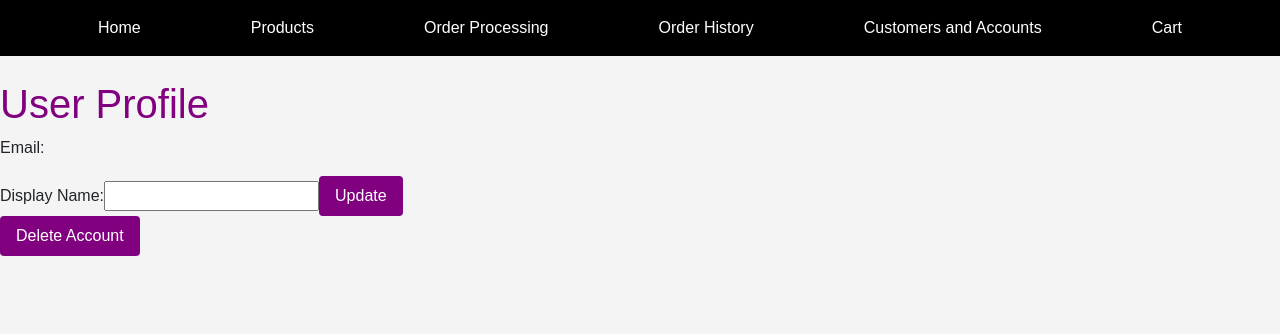
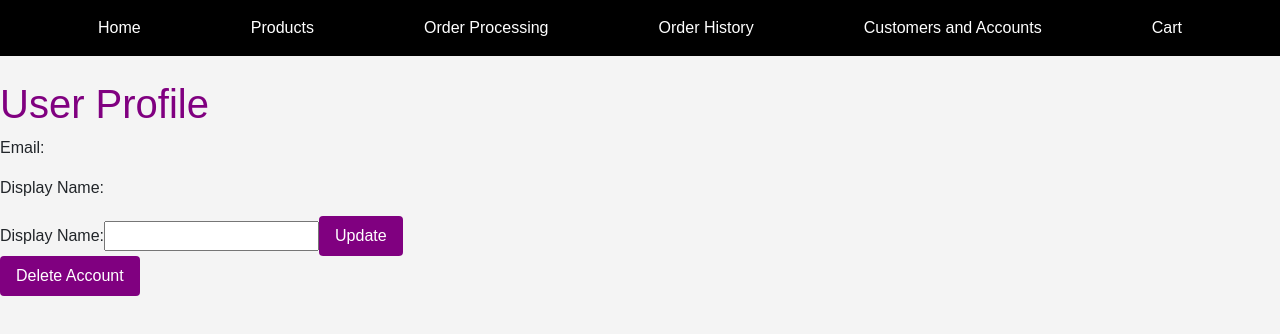
Before and after one commit to BUFFALOLO/E-CommerceAppWithFirebase, a React (Vite) app: page /profile in a window 1280 px wide. Shown: the top 334 px of the page. Built offline with nearby package versions, Linux system fonts and the light colour scheme; no server answers.

Commit message:
updated userprofile

```diff
--- a/src/components/UserProfile.jsx
+++ b/src/components/UserProfile.jsx
@@ -37,6 +37,7 @@ const UserProfile = () => {
       <h1>User Profile</h1>
       {error && <p className="text-danger">{error}</p>}
       <p>Email: {userProfile?.email}</p>
+<p>Display Name: {userProfile?.displayName}</p>
       <div>
         <label>
           Display Name:
```
